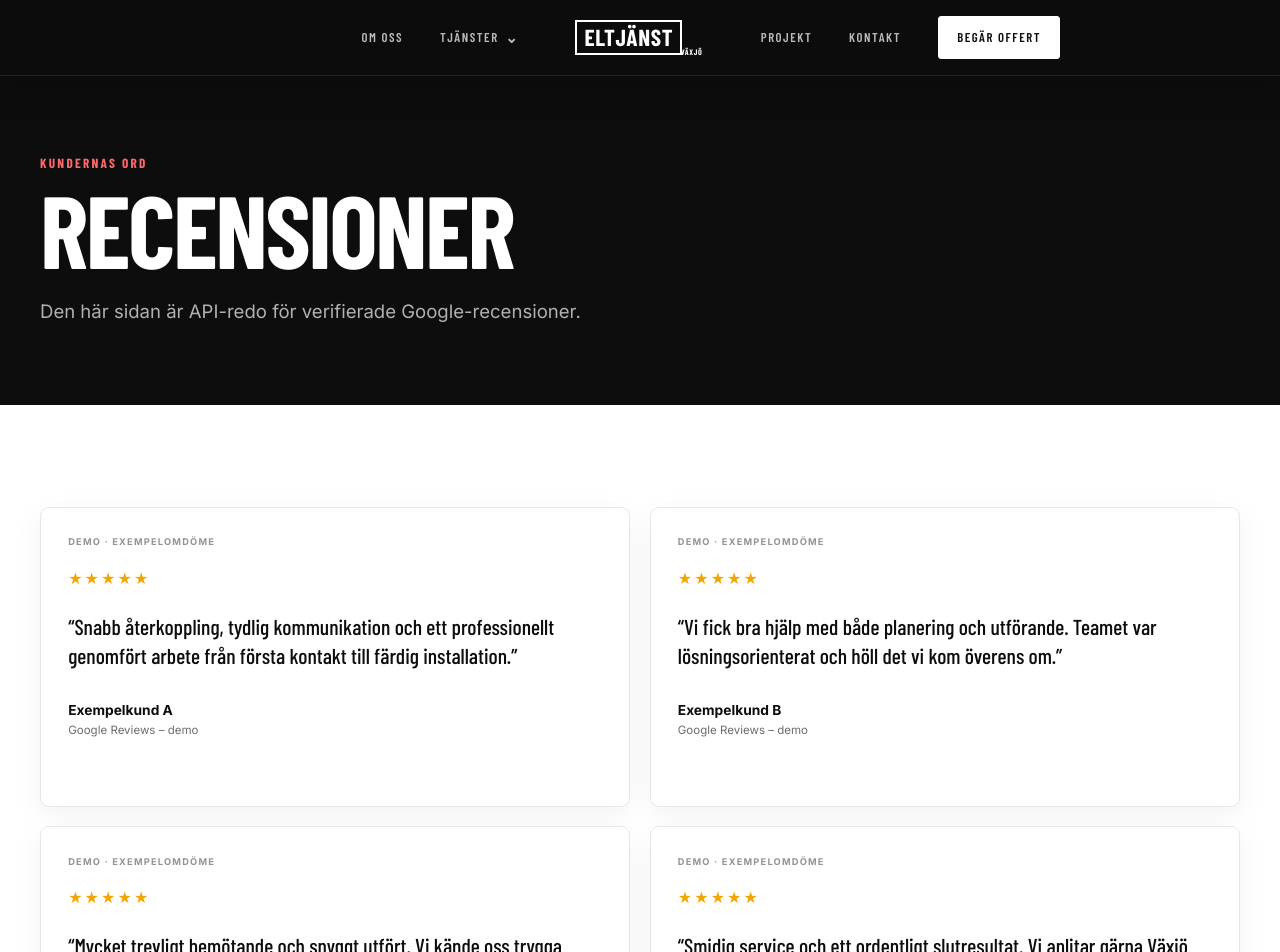
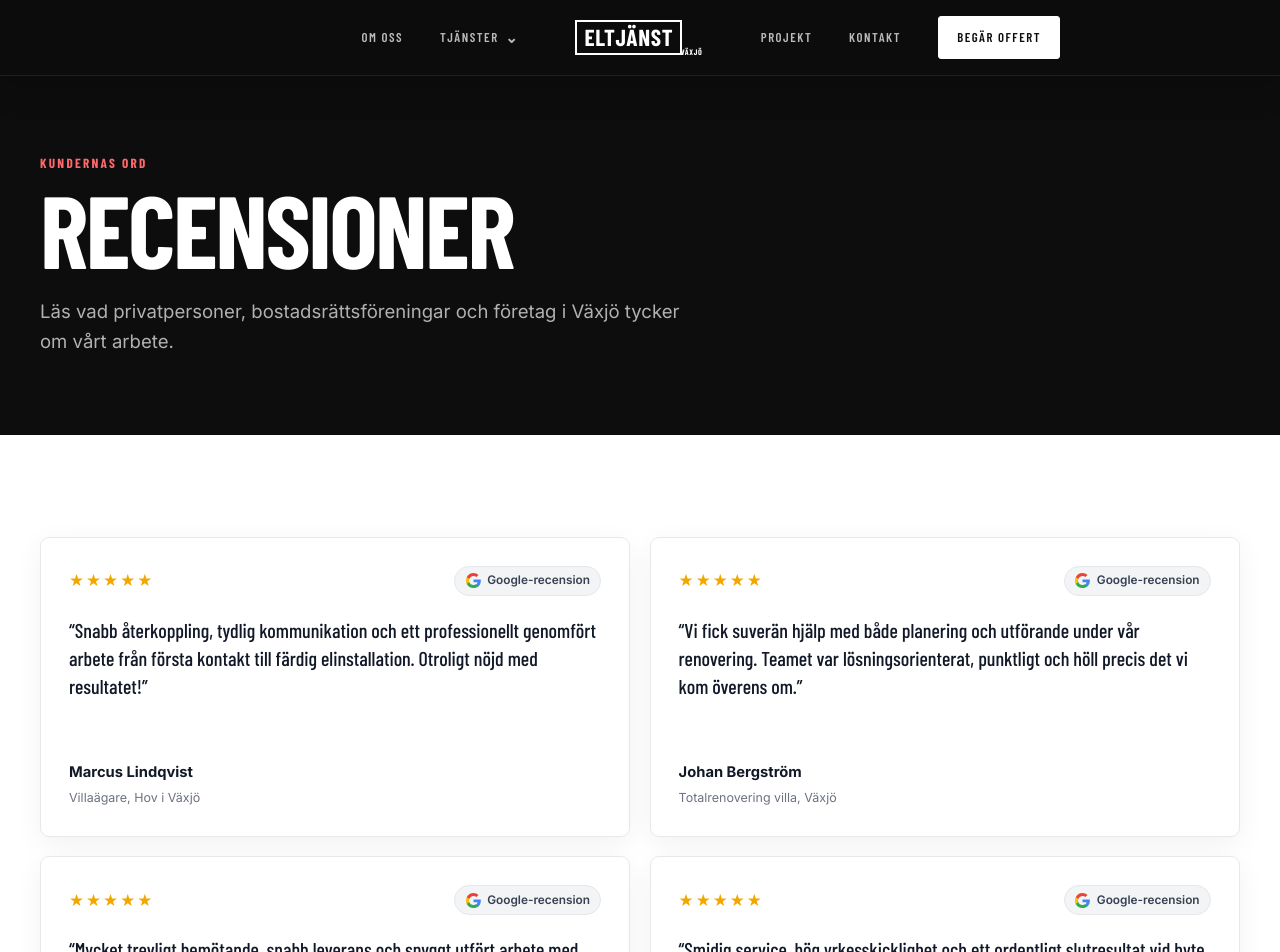
Before and after one commit to Raffi02k/VaxjoEjanst, a React (Vite) app in the folder frontend/: page /recensioner in a window 1280 px wide. Shown: the top 952 px of the page. Built offline with nearby package versions, Linux system fonts and the light colour scheme; a web font is replaced by a local one.

Commit message:
fix: tjänster hover out-stängning, kontinuerlig recensionsloop och autentiska Google-omdömen

```diff
--- /dev/null
+++ b/frontend/src/components/GoogleIcon.tsx
@@ -0,0 +1,29 @@
+export function GoogleIcon({ className = "" }: { className?: string }) {
+  return (
+    <svg
+      className={className}
+      width="15"
+      height="15"
+      viewBox="0 0 24 24"
+      aria-hidden="true"
+      style={{ display: "inline-block", verticalAlign: "middle", flexShrink: 0 }}
+    >
+      <path
+        fill="#4285F4"
+        d="M23.745 12.27c0-.7-.06-1.4-.19-2.07H12v4.51h6.6c-.29 1.52-1.14 2.8-2.4 3.65v3h3.88c2.27-2.09 3.66-5.17 3.66-9.09z"
+      />
+      <path
+        fill="#34A853"
+        d="M12 24c3.24 0 5.95-1.08 7.93-2.91l-3.88-3c-1.08.72-2.45 1.16-4.05 1.16-3.12 0-5.77-2.1-6.72-4.93H1.25v3.1C3.27 21.44 7.35 24 12 24z"
+      />
+      <path
+        fill="#FBBC05"
+        d="M5.28 14.32c-.25-.72-.38-1.49-.38-2.32s.13-1.6.38-2.32V6.58H1.25C.45 8.17 0 9.97 0 12s.45 3.83 1.25 5.42l4.03-3.1z"
+      />
+      <path
+        fill="#EA4335"
+        d="M12 4.75c1.77 0 3.35.61 4.6 1.8l3.42-3.42C17.95 1.19 15.24 0 12 0 7.35 0 3.27 2.56 1.25 6.58l4.03 3.1c.95-2.83 3.6-4.93 6.72-4.93z"
+      />
+    </svg>
+  );
+}
--- a/frontend/src/components/ReviewsRail.tsx
+++ b/frontend/src/components/ReviewsRail.tsx
@@ -1,10 +1,44 @@
 import { Link } from "react-router-dom";
 import { reviews } from "../content";
 import { ArrowIcon } from "./ArrowIcon";
+import { GoogleIcon } from "./GoogleIcon";
 
 export function ReviewsRail() {
-  return <section className="section testimonials"><header className="section-heading container"><span className="eyebrow">Vad kunder säger</span><h2>Byggt på förtroende</h2><p>Exempelomdömen i väntan på koppling till verifierade Google-recensioner.</p></header>
-    <div className="reviews-window"><div className="reviews-track">{[...reviews, ...reviews].map((review, index) => <article className="review-card" key={`${review.author}-${index}`} aria-hidden={index >= reviews.length}><span className="review-demo">DEMO · EXEMPELOMDÖME</span><div className="stars" aria-label="5 av 5 stjärnor">★★★★★</div><blockquote>“{review.text}”</blockquote><footer><b>{review.author}</b><span>Google Reviews – demo</span></footer></article>)}</div></div>
-    <div className="reviews-cta"><Link className="button button--outline" to="/recensioner">Läs alla recensioner <ArrowIcon /></Link></div>
-  </section>;
+  return (
+    <section className="section testimonials">
+      <header className="section-heading container">
+        <span className="eyebrow">Vad kunder säger</span>
+        <h2>Byggt på förtroende</h2>
+        <p>Vad våra kunder och samarbetspartners i Växjö säger om våra elinstallationer och vår service.</p>
+      </header>
+      <div className="reviews-window">
+        <div className="reviews-track">
+          {[...reviews, ...reviews].map((review, index) => (
+            <article
+              className="review-card"
+              key={`${review.author}-${index}`}
+              aria-hidden={index >= reviews.length}
+            >
+              <div className="review-card__header">
+                <div className="stars" aria-label="5 av 5 stjärnor">★★★★★</div>
+                <span className="review-badge">
+                  <GoogleIcon /> Google-recension
+                </span>
+              </div>
+              <blockquote>“{review.text}”</blockquote>
+              <footer>
+                <b>{review.author}</b>
+                <span>{review.role}</span>
+              </footer>
+            </article>
+          ))}
+        </div>
+      </div>
+      <div className="reviews-cta">
+        <Link className="button button--outline" to="/recensioner">
+          Läs alla recensioner <ArrowIcon />
+        </Link>
+      </div>
+    </section>
+  );
 }
--- a/frontend/src/components/index.ts
+++ b/frontend/src/components/index.ts
@@ -1,6 +1,7 @@
 export * from "./ArrowIcon";
 export * from "./ContactForm";
 export * from "./Footer";
+export * from "./GoogleIcon";
 export * from "./Header";
 export * from "./Layout";
 export * from "./LogoMark";
--- a/frontend/src/content/reviews.ts
+++ b/frontend/src/content/reviews.ts
@@ -1,7 +1,52 @@
-export const reviews = [
-  { text: "Snabb återkoppling, tydlig kommunikation och ett professionellt genomfört arbete från första kontakt till färdig installation.", author: "Exempelkund A" },
-  { text: "Vi fick bra hjälp med både planering och utförande. Teamet var lösningsorienterat och höll det vi kom överens om.", author: "Exempelkund B" },
-  { text: "Mycket trevligt bemötande och snyggt utfört. Vi kände oss trygga genom hela processen.", author: "Exempelkund C" },
-  { text: "Smidig service och ett ordentligt slutresultat. Vi anlitar gärna Växjö Eltjänst igen.", author: "Exempelkund D" },
-  { text: "Tydlig offert, bra planering och ett resultat som motsvarade våra förväntningar.", author: "Exempelkund E" },
+export interface Review {
+  text: string;
+  author: string;
+  role: string;
+  rating?: number;
+  date?: string;
+}
+
+export const reviews: Review[] = [
+  {
+    author: "Marcus Lindqvist",
+    role: "Villaägare, Hov i Växjö",
+    date: "2 veckor sedan",
+    rating: 5,
+    text: "Snabb återkoppling, tydlig kommunikation och ett professionellt genomfört arbete från första kontakt till färdig elinstallation. Otroligt nöjd med resultatet!",
+  },
+  {
+    author: "Johan Bergström",
+    role: "Totalrenovering villa, Växjö",
+    date: "1 månad sedan",
+    rating: 5,
+    text: "Vi fick suverän hjälp med både planering och utförande under vår renovering. Teamet var lösningsorienterat, punktligt och höll precis det vi kom överens om.",
+  },
+  {
+    author: "Camilla & Fredrik Nilsson",
+    role: "Laddbox & elcentral, Växjö",
+    date: "1 månad sedan",
+    rating: 5,
+    text: "Mycket trevligt bemötande, snabb leverans och snyggt utfört arbete med laddbox och uppgradering av elcentralen. Kändes tryggt genom hela processen.",
+  },
+  {
+    author: "Anders Carlsson",
+    role: "Fastighetsansvarig, Teleborg",
+    date: "2 månader sedan",
+    rating: 5,
+    text: "Smidig service, hög yrkesskicklighet och ett ordentligt slutresultat vid byte av belysning och löpande elservice. Vi anlitar gärna Växjö Eltjänst igen.",
+  },
+  {
+    author: "Helena Sjöberg",
+    role: "Bostadsrätt, Växjö centrum",
+    date: "3 månader sedan",
+    rating: 5,
+    text: "Tydlig offert utan överraskningar, bra dialog under arbetets gång och ett resultat som verkligen motsvarade våra förväntningar. Noggranna och trevliga elektriker.",
+  },
+  {
+    author: "Stefan Holmgren",
+    role: "Företagslokaler, Växjö",
+    date: "4 månader sedan",
+    rating: 5,
+    text: "Professionellt bemötande och snabb inställelse när vi behövde anpassa el och belysning i våra verksamhetslokaler. Löste allt effektivt och säkert!",
+  },
 ];
--- a/frontend/src/pages/ReviewsPage.tsx
+++ b/frontend/src/pages/ReviewsPage.tsx
@@ -1,7 +1,43 @@
 import { Link } from "react-router-dom";
-import { ArrowIcon, PageHero, PageMeta } from "../components";
+import { ArrowIcon, GoogleIcon, PageHero, PageMeta } from "../components";
 import { reviews } from "../content";
 
 export function ReviewsPage() {
-  return <main><PageMeta title="Recensioner" description="Kundomdömen om Växjö Eltjänst. Demo tills verifierade Google Reviews kopplas in." /><PageHero eyebrow="Kundernas ord" title="Recensioner" text="Den här sidan är API-redo för verifierade Google-recensioner." /><section className="section"><div className="container reviews-page-grid">{reviews.map(r => <article className="review-card" key={r.author}><span className="review-demo">DEMO · EXEMPELOMDÖME</span><div className="stars">★★★★★</div><blockquote>“{r.text}”</blockquote><footer><b>{r.author}</b><span>Google Reviews – demo</span></footer></article>)}</div><div className="center-cta"><Link className="button button--dark" to="/kontakt">Kontakta oss <ArrowIcon /></Link></div></section></main>;
+  return (
+    <main>
+      <PageMeta
+        title="Recensioner"
+        description="Kundomdömen om Växjö Eltjänst. Se vad våra kunder och samarbetspartners i Växjö tycker om våra elarbeten och service."
+      />
+      <PageHero
+        eyebrow="Kundernas ord"
+        title="Recensioner"
+        text="Läs vad privatpersoner, bostadsrättsföreningar och företag i Växjö tycker om vårt arbete."
+      />
+      <section className="section">
+        <div className="container reviews-page-grid">
+          {reviews.map((r) => (
+            <article className="review-card" key={r.author}>
+              <div className="review-card__header">
+                <div className="stars" aria-label="5 av 5 stjärnor">★★★★★</div>
+                <span className="review-badge">
+                  <GoogleIcon /> Google-recension
+                </span>
+              </div>
+              <blockquote>“{r.text}”</blockquote>
+              <footer>
+                <b>{r.author}</b>
+                <span>{r.role}</span>
+              </footer>
+            </article>
+          ))}
+        </div>
+        <div className="center-cta">
+          <Link className="button button--dark" to="/kontakt">
+            Kontakta oss <ArrowIcon />
+          </Link>
+        </div>
+      </section>
+    </main>
+  );
 }
--- a/frontend/src/styles/global.css
+++ b/frontend/src/styles/global.css
@@ -1032,10 +1032,7 @@ video {
   gap: 1.25rem;
   width: max-content;
   animation: reviewsScroll 58s linear infinite;
-}
-
-.reviews-track:hover {
-  animation-play-state: paused;
+  pointer-events: auto;
 }
 
 @keyframes reviewsScroll {
@@ -1045,50 +1042,67 @@ video {
 }
 
 .review-card {
+  display: flex;
+  flex-direction: column;
   width: min(420px, 82vw);
-  min-height: 300px;
-  padding: 1.7rem;
+  min-height: 290px;
+  padding: 1.75rem;
   border: 1px solid #e8e8e5;
   border-radius: 9px;
   background: var(--white);
   box-shadow: 0 8px 30px rgba(0, 0, 0, 0.055);
 }
 
-.review-demo {
-  display: block;
-  margin-bottom: 1rem;
-  color: #939496;
-  font-size: 0.58rem;
-  font-weight: 700;
-  letter-spacing: 0.13em;
+.review-card__header {
+  display: flex;
+  align-items: center;
+  justify-content: space-between;
+  gap: 0.75rem;
+}
+
+.review-badge {
+  display: inline-flex;
+  align-items: center;
+  gap: 0.4rem;
+  font-size: 0.74rem;
+  font-weight: 600;
+  color: #374151;
+  background: #f3f4f6;
+  padding: 0.28rem 0.65rem;
+  border-radius: 999px;
+  border: 1px solid #e5e7eb;
 }
 
 .stars {
   color: #f2a600;
-  letter-spacing: 0.13em;
+  letter-spacing: 0.12em;
+  font-size: 1.05rem;
 }
 
 .review-card blockquote {
   margin: 1.25rem 0 1.8rem;
   font-family: var(--font-display);
-  font-size: 1.35rem;
+  font-size: 1.25rem;
   font-weight: 500;
-  line-height: 1.35;
+  line-height: 1.4;
+  color: #111827;
 }
 
 .review-card footer {
   display: flex;
   flex-direction: column;
+  gap: 0.2rem;
   margin-top: auto;
 }
 
 .review-card footer b {
-  font-size: 0.86rem;
+  font-size: 0.92rem;
+  color: #111827;
 }
 
 .review-card footer span {
-  color: var(--muted);
-  font-size: 0.72rem;
+  color: #6b7280;
+  font-size: 0.78rem;
 }
 
 .reviews-cta {
@@ -1768,7 +1782,8 @@ video {
 }
 
 .nav-dropdown:hover .nav-dropdown__trigger span,
-.nav-dropdown:focus-within .nav-dropdown__trigger span {
+.nav-dropdown.is-open .nav-dropdown__trigger span,
+.nav-dropdown:has(:focus-visible) .nav-dropdown__trigger span {
   transform: rotate(180deg);
 }
 
@@ -1783,14 +1798,17 @@ video {
   box-shadow: 0 20px 50px rgba(0, 0, 0, .2);
   opacity: 0;
   visibility: hidden;
+  pointer-events: none;
   transform: translate(-50%, 10px);
   transition: all .25s var(--ease);
 }
 
 .nav-dropdown:hover .nav-dropdown__menu,
-.nav-dropdown:focus-within .nav-dropdown__menu {
+.nav-dropdown.is-open .nav-dropdown__menu,
+.nav-dropdown:has(:focus-visible) .nav-dropdown__menu {
   opacity: 1;
   visibility: visible;
+  pointer-events: auto;
   transform: translate(-50%, 0);
 }
 
```
Also changed, not shown: frontend/src/components/Header.tsx (+47 -3 lines).
